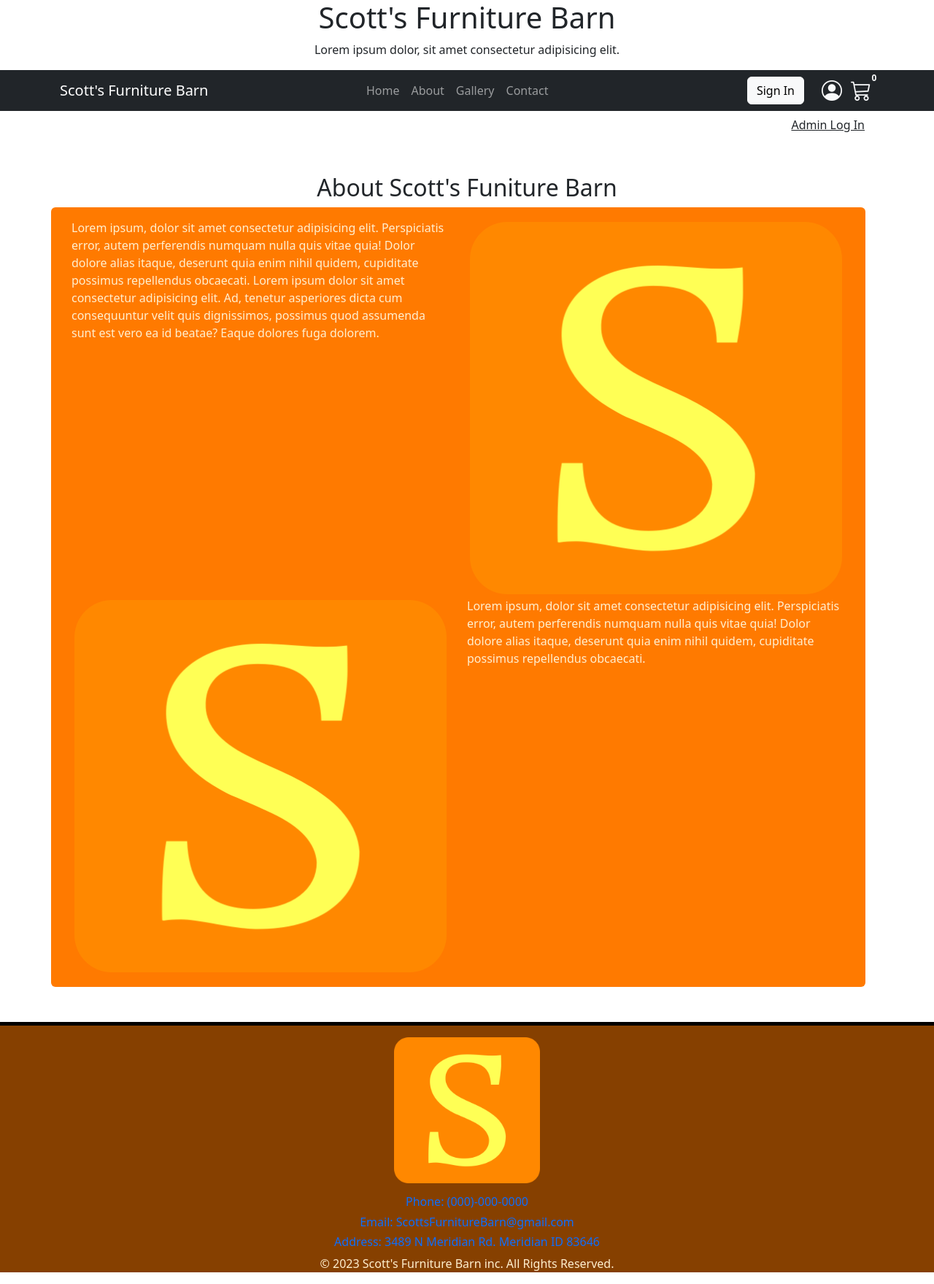
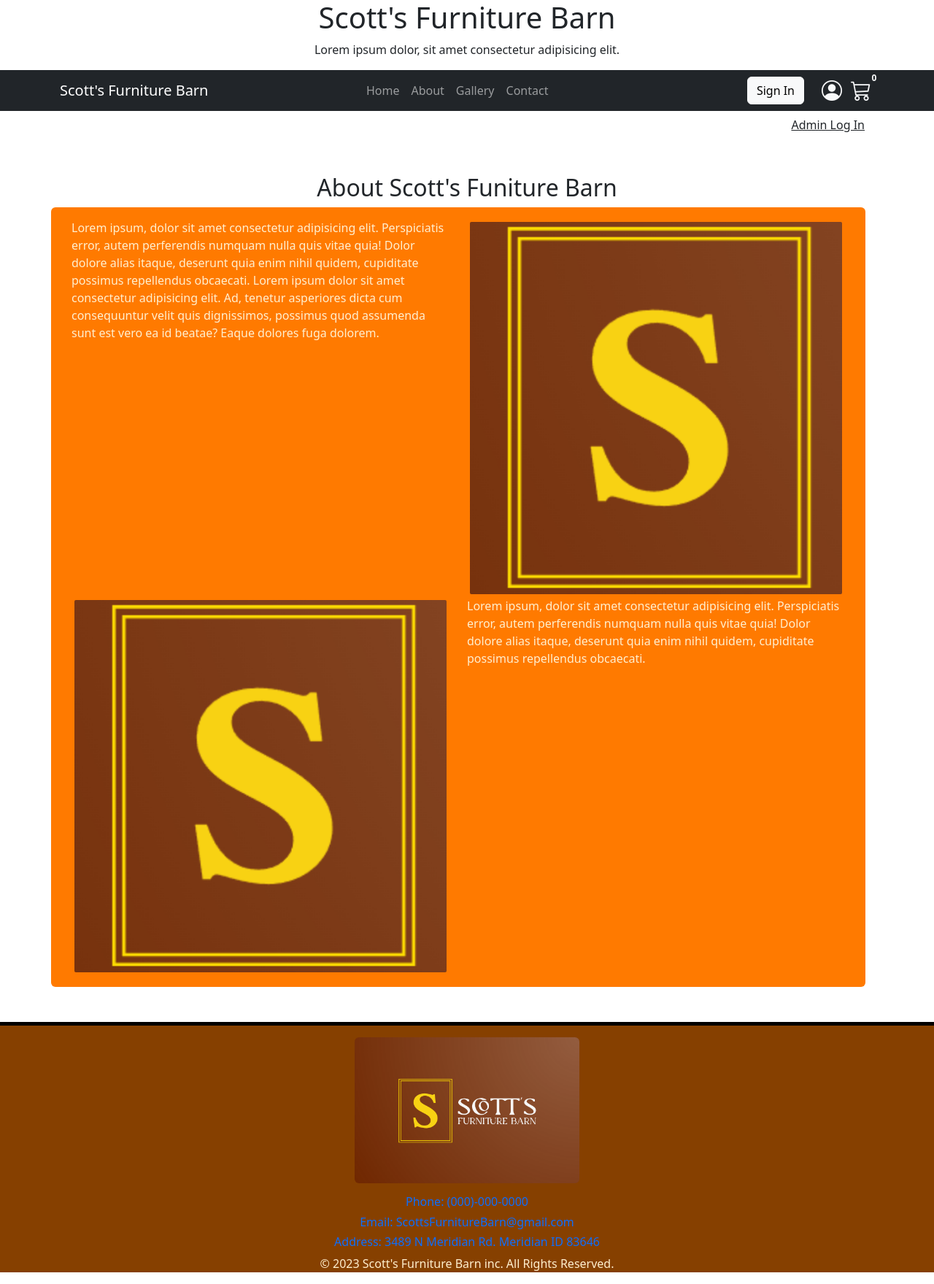
Before and after one commit to Khendry2020/SWDV280, a PHP site: page /about.php in a window 1280 px wide. Shown: the whole page at 73% size. Run offline with PHP 8.4, Linux system fonts and the light colour scheme.

Commit message:
redesigned logo and favicon

```diff
--- a/modules/footer.php
+++ b/modules/footer.php
@@ -2,7 +2,7 @@
     <div class="text-center mb-0 border-top border-black border-5">
         <div class="py-2">
             <a href="./index.php">
-                <img style="height: 200px;" class="mh-100 rounded img-fluid my-2" src="favicon/android-chrome-512x512.png"
+                <img style="height: 200px;" class="mh-100 rounded img-fluid my-2" src="images/scottslogo.png"
                     alt="Scott's Funiture Barn Logo">
             </a>
         </div>
--- a/modules/header.php
+++ b/modules/header.php
@@ -6,7 +6,7 @@
 				<a class="navbar-brand" href="index.php">Scott's Furniture Barn</a>
 			</div>
 			<div id="headerImg">
-			<a class="navbar-brand" href="index.php"><img src="./favicon/apple-touch-icon.png" alt="" class="img-fluid rounded" width="40px"></a>
+			<a class="navbar-brand" href="index.php"><img src="./images/scottslogo.png" alt="" class="img-fluid rounded"></a>
 			</div>
             <button class="navbar-toggler" type="button" data-bs-toggle="collapse" data-bs-target="#navbarResponsive">
                 <span class="navbar-toggler-icon"></span>
--- a/styles/styles.css
+++ b/styles/styles.css
@@ -32,7 +32,7 @@
     }
 
     #headerImg {
-        width: 40px;
+        width: 65px;
         display: block;
         visibility: visible;
     }
```
Also changed, not shown: index.php (+1 -17 lines), favicon/android-chrome-192x192.png, favicon/android-chrome-512x512.png, favicon/apple-touch-icon.png, favicon/favicon-16x16.png, favicon/favicon-32x32.png, favicon/favicon.ico.
